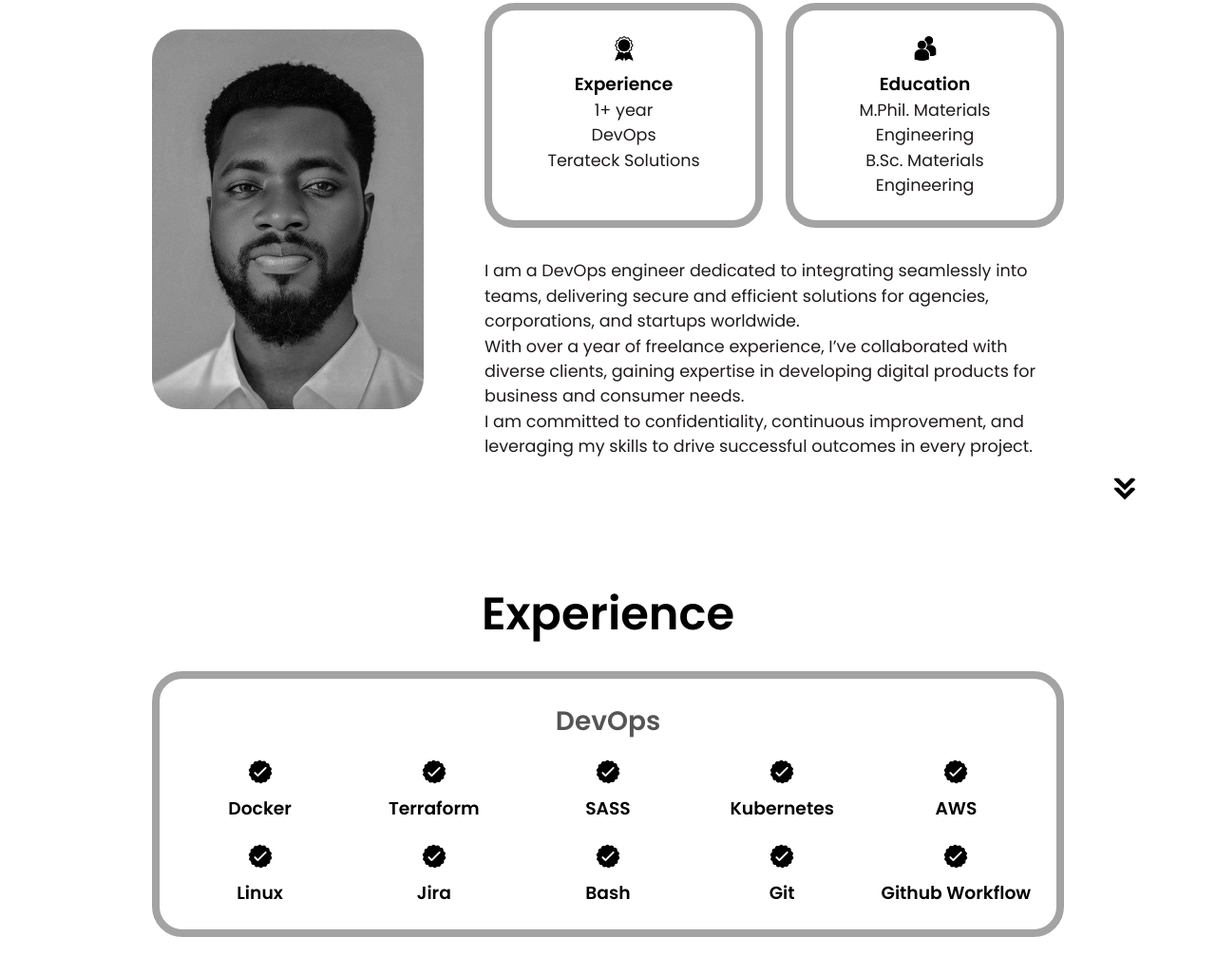
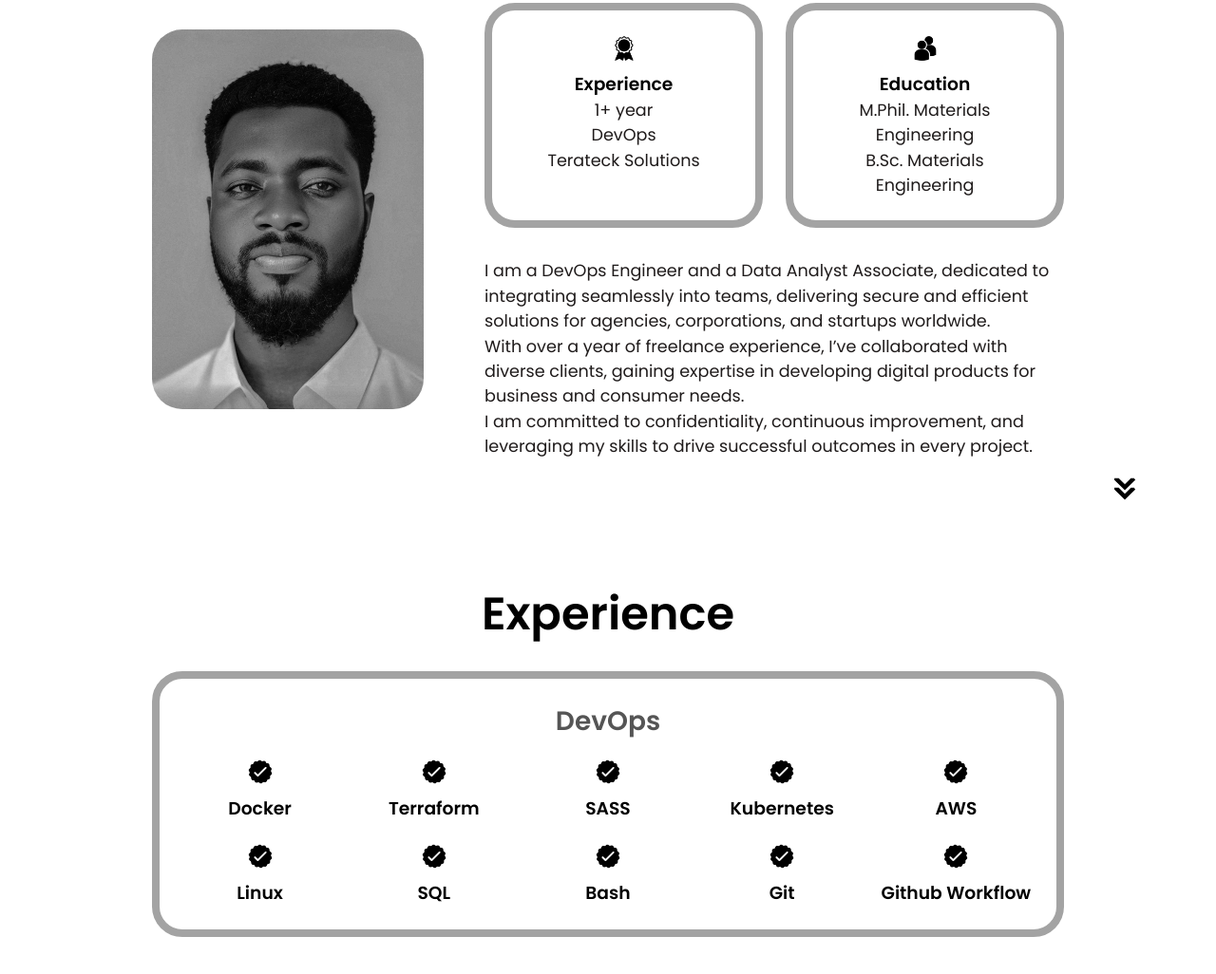
Before and after one commit to Chinonsowasky25/chinonso, a plain HTML site: page index.html in a window 1280 px wide. Shown: the part 1093-2119 px from the top of the page at 95% size. Drawn offline with Linux system fonts and the light colour scheme.

Commit message:
updated the codes

```diff
--- a/index.html
+++ b/index.html
@@ -105,7 +105,7 @@
           </div>
           <div class="text-container">
            <p>
-             I am a DevOps engineer dedicated to integrating seamlessly into teams, delivering secure and efficient solutions for agencies, corporations, and startups worldwide.
+             I am a DevOps Engineer and a Data Analyst Associate, dedicated to integrating seamlessly into teams, delivering secure and efficient solutions for agencies, corporations, and startups worldwide.
              <br>With over a year of freelance experience, I’ve collaborated with diverse clients, gaining expertise in developing digital products for business and consumer needs.
              <br>I am committed to confidentiality, continuous improvement, and leveraging my skills to drive successful outcomes in every project.
             </p>
@@ -193,7 +193,7 @@
                   class="icon"
                 />
                 <div>
-                  <h3>Jira</h3>
+                  <h3>SQL</h3>
                 </div>
               </article>
               <article>
```
